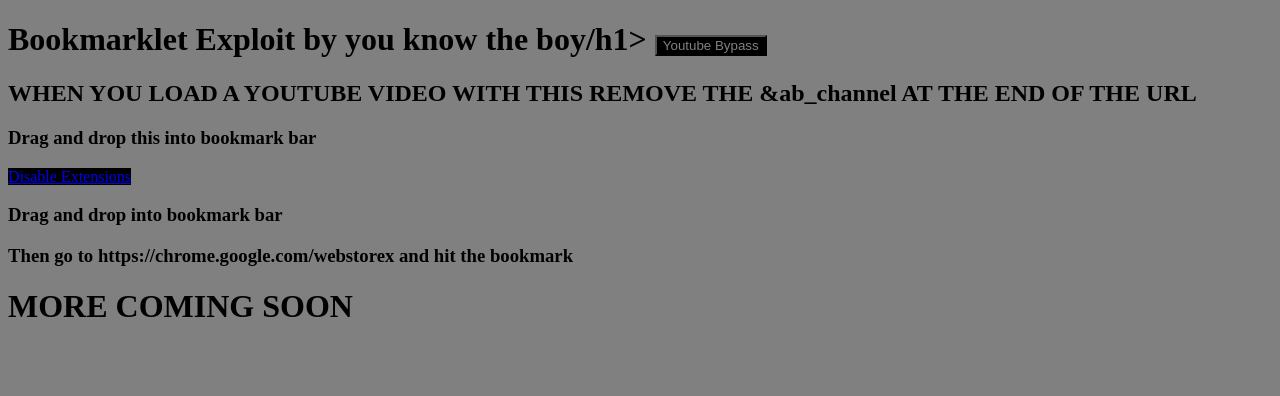
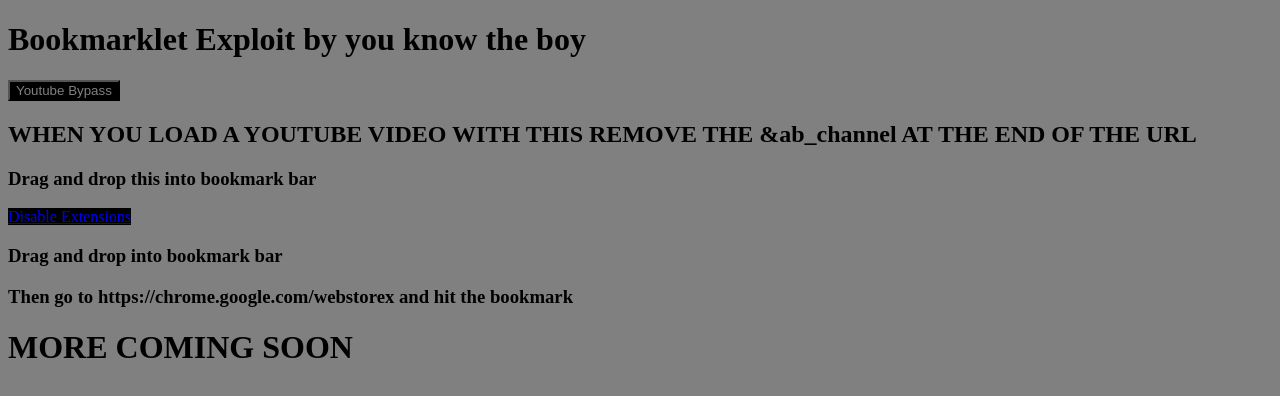
Before and after one commit to khylan15/Bookmarklet-Website, a plain HTML site: page index.html in a window 1280 px wide. Drawn offline with Linux system fonts and the light colour scheme.

Commit message:
Update index.html

```diff
--- a/index.html
+++ b/index.html
@@ -3,7 +3,7 @@
 <body style="background-color:black;">
 
   <title>Exploits</title>
-  <h1>Bookmarklet Exploit by you know the boy/h1>
+  <h1>Bookmarklet Exploit by you know the boy</h1>
   <html>
 <body>
   <a href="javascript:(function () {if (window.location.toString().includes('www.youtube.com/watch?v%27))%20{%20window.open(%27https://www.youtube-nocookie.com/embed/%27%20+%20window.location.toString().split(%27=%27)[1])%20}})()">
```
